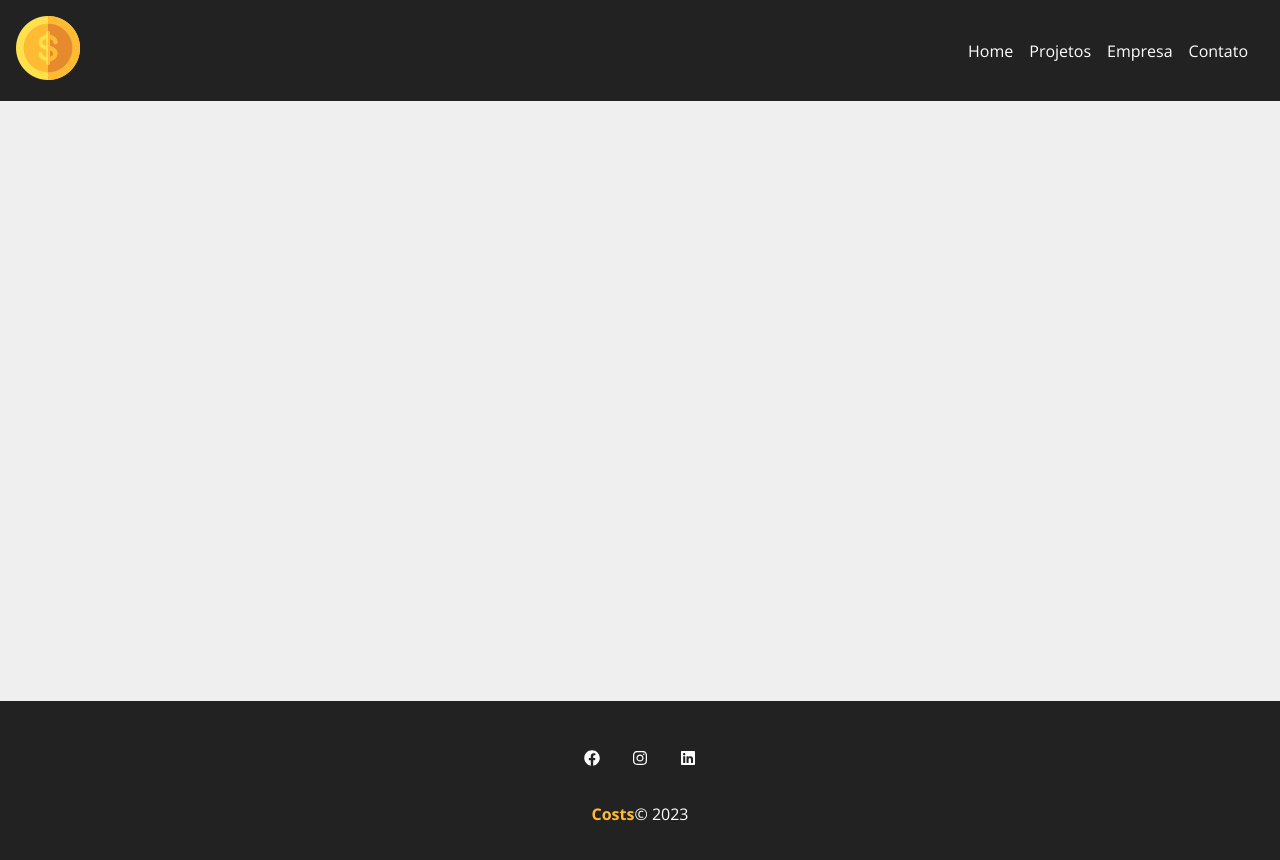
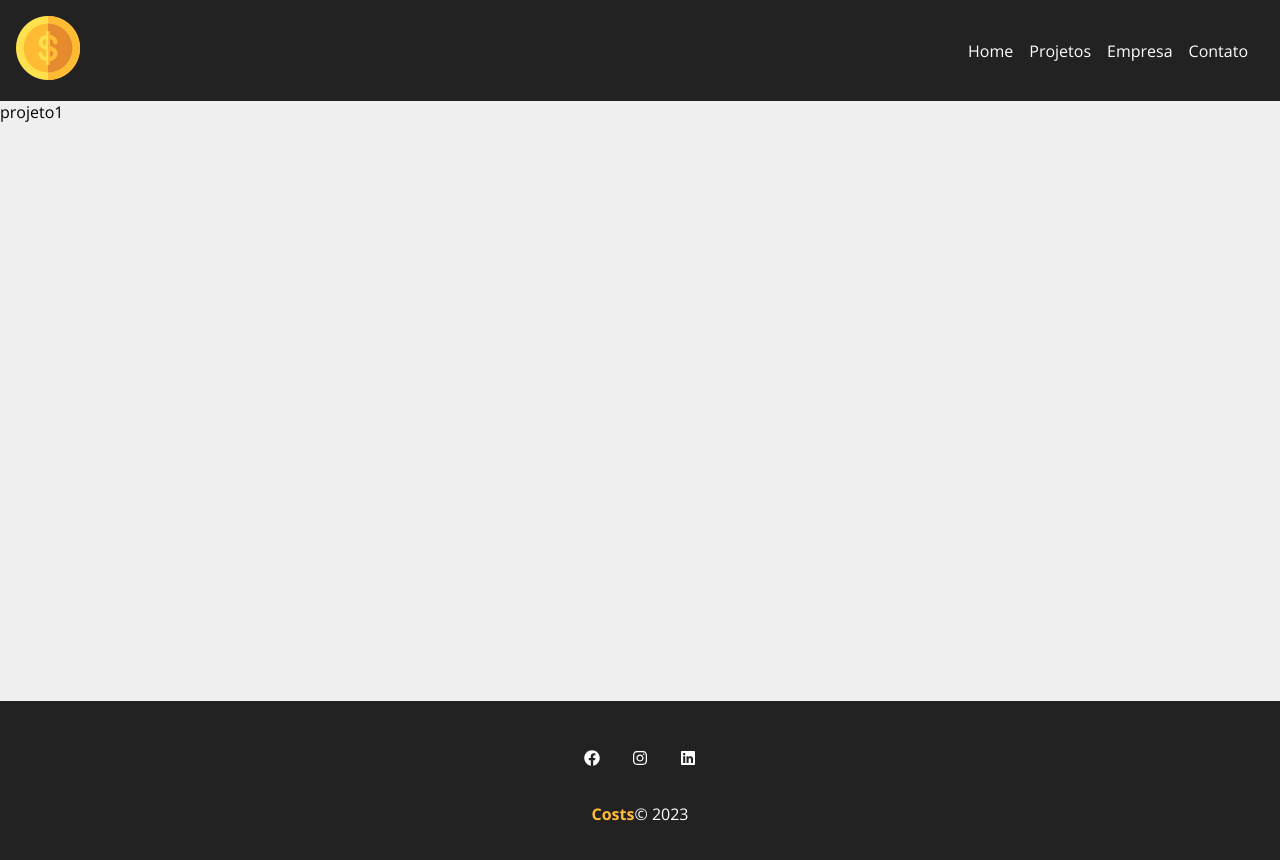
Before and after one commit to aefonso/proj_react, a React (Create React App) app: page /project/6 in a window 1280 px wide. Shown: the top 860 px of the page. Built offline with nearby package versions, Linux system fonts and the light colour scheme; data requests are answered from the project's data file.

Commit message:
feat: update

```diff
--- a/src/App.js
+++ b/src/App.js
@@ -8,6 +8,7 @@
 import Navbar from './components/layout/Navbar';
 import Footer from './components/layout/Footer';
 import Projects from './components/pages/Projects';
+import Project from './components/pages/Project';
 function App() {
   return (
     <Router>
@@ -19,6 +20,7 @@
           <Route  path='/projects' element={<Projects/>}/>
           <Route  path='/contact' element={<Contact/>}/>
           <Route  path='/newproject' element={<NewProject/>}/>
+          <Route  path='/project/:id' element={<Project/>}/>
         </Routes>
         </Container>
         <Footer/>
--- /dev/null
+++ b/src/components/pages/Project.js
@@ -0,0 +1,29 @@
+import styles from './Project.module.css'
+
+import {useParams} from 'react-router-dom'
+import { useState, useEffect } from 'react'
+
+function Project() {
+  const { id } = useParams()
+
+  const [project, setProject] = useState([])
+
+  useEffect (() => {
+    fetch(`http://localhost:5000/projects/${id}`, {
+    method: 'GET',
+    headers: {
+      'Content-Type': 'application/json',
+    },
+    })
+    .then((resp) => resp.json())
+    .then((data) => {
+      setProject(data)
+    })
+    .catch((err) => console.log(err))
+  }, [id])
+  return (
+    <p>{project.name}</p>
+  )
+}
+
+export default Project
--- a/src/components/project/ProjectCard.js
+++ b/src/components/project/ProjectCard.js
@@ -17,7 +17,7 @@
       {category && <span className={`${styles[category.toLowerCase()]}`}></span>} {category}
       </p>
       <div className={styles.project_card_actions}>
-        <Link to="/">
+        <Link to={`/project/${id}`}>
           <BsPencil /> Editar
         </Link>
         <button onClick={remove}>
```
Also changed, not shown: src/components/pages/Project.module.css (added).
